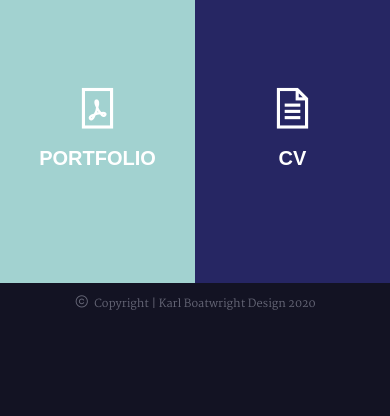
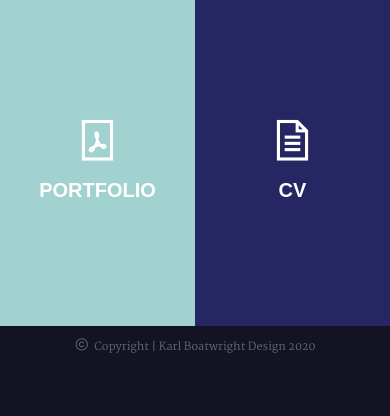
Before and after one commit to Boatle/portfolio, a plain HTML site: page index.html in a window 390 px wide. Shown: the part 428-844 px from the top of the page. Drawn offline with nearby package versions, Linux system fonts and the light colour scheme; a web font is replaced by a local one.

Commit message:
8th mobile update

```diff
--- a/css/styles.css
+++ b/css/styles.css
@@ -147,7 +147,7 @@ h3 {
   }
 
   .quarter-container {
-    height: 76vh;
+    height: 81%;
   }
 
 }
```
